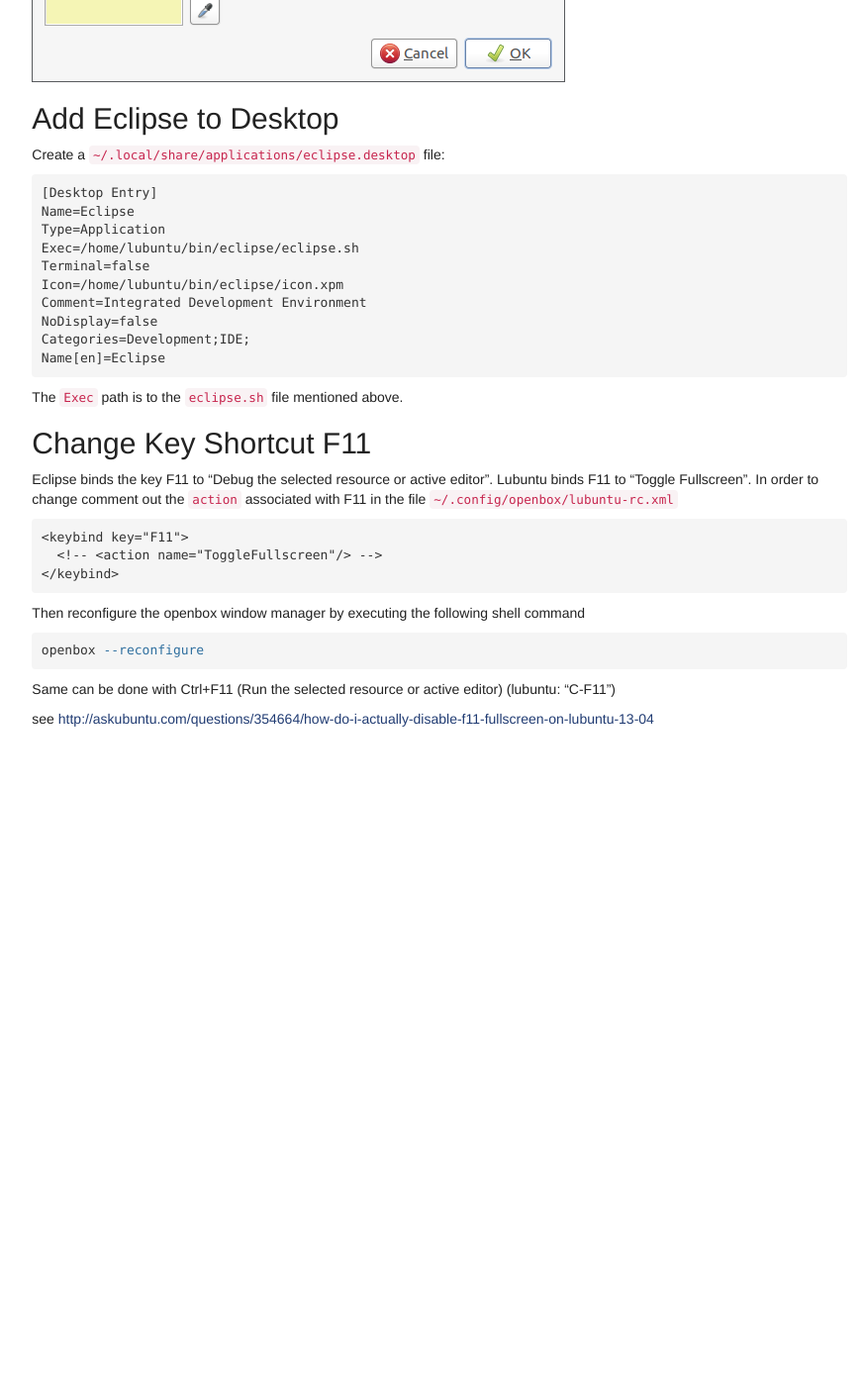
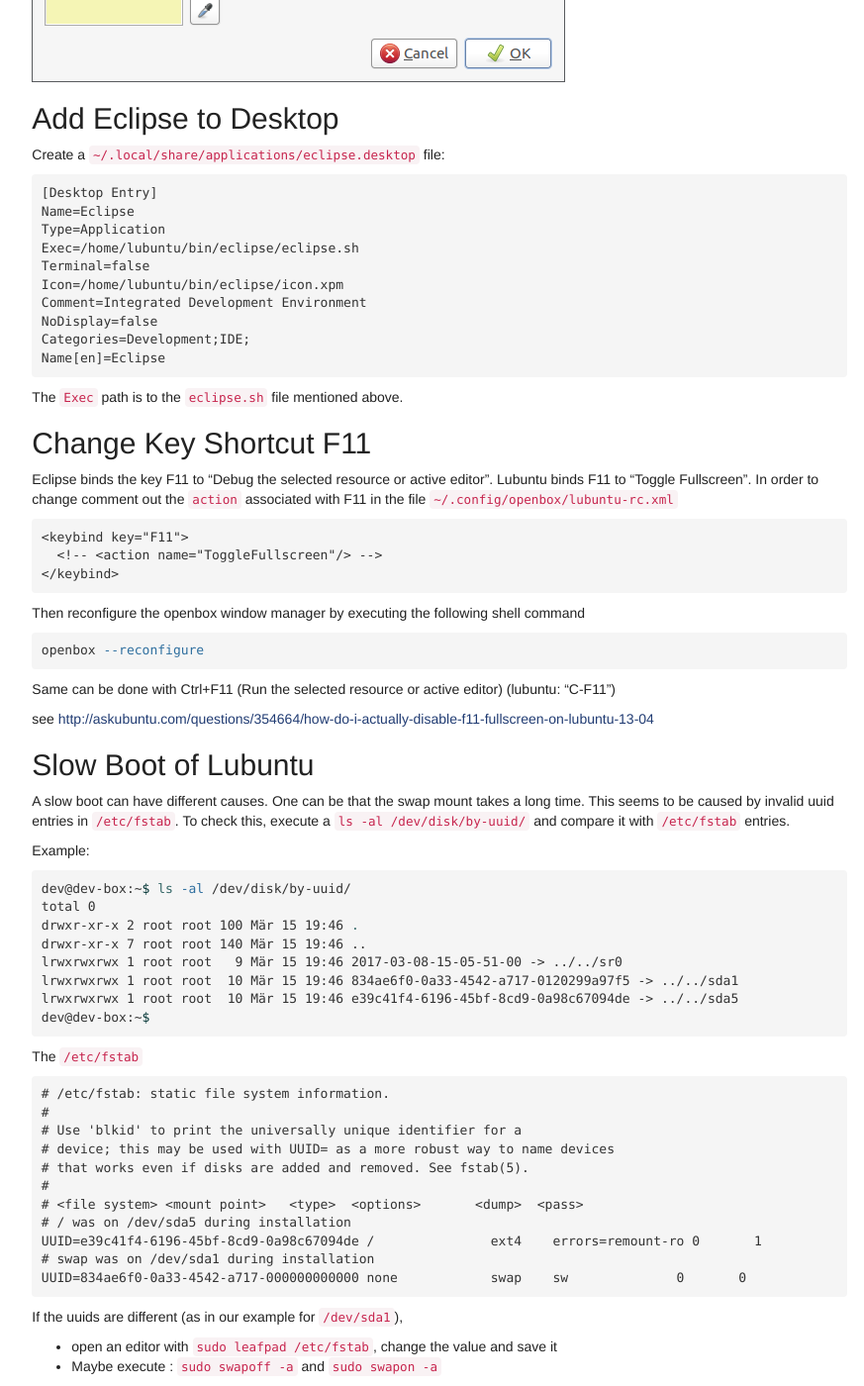
Before and after one commit to LeoNiedermeier/LeoNiedermeier.github.io, a Jekyll site: the page built from _docs/misc/setup_virtual_box_for_development.md, in a window 1280 px wide and 1400 px high, scrolled down 4854 px. Shown: the whole window at 99% size, without its empty margins (196-1069 px from the left). Built offline with Jekyll 4.4.1, drawn with Linux system fonts in a browser that asks for light colours; before the commit the page ends 5600 px from its top, so only the background shows below that.

Commit message:
fix UUID Swap device

```diff
--- a/_docs/misc/setup_virtual_box_for_development.md
+++ b/_docs/misc/setup_virtual_box_for_development.md
@@ -117,3 +117,40 @@ openbox --reconfigure
 Same can be done with Ctrl+F11 (Run the selected resource or active editor) (lubuntu: "C-F11")
 
 see <http://askubuntu.com/questions/354664/how-do-i-actually-disable-f11-fullscreen-on-lubuntu-13-04>
+
+## Slow Boot of Lubuntu
+
+A slow boot can have different causes. One can be that the swap mount takes a long time. This seems to be caused by invalid uuid entries in `/etc/fstab`. To check this, execute a `ls -al /dev/disk/by-uuid/` and compare it with  `/etc/fstab` entries.
+
+Example:
+
+~~~bash
+dev@dev-box:~$ ls -al /dev/disk/by-uuid/
+total 0
+drwxr-xr-x 2 root root 100 Mär 15 19:46 .
+drwxr-xr-x 7 root root 140 Mär 15 19:46 ..
+lrwxrwxrwx 1 root root   9 Mär 15 19:46 2017-03-08-15-05-51-00 -> ../../sr0
+lrwxrwxrwx 1 root root  10 Mär 15 19:46 834ae6f0-0a33-4542-a717-0120299a97f5 -> ../../sda1
+lrwxrwxrwx 1 root root  10 Mär 15 19:46 e39c41f4-6196-45bf-8cd9-0a98c67094de -> ../../sda5
+dev@dev-box:~$
+~~~
+
+The  `/etc/fstab`
+~~~
+# /etc/fstab: static file system information.
+#
+# Use 'blkid' to print the universally unique identifier for a
+# device; this may be used with UUID= as a more robust way to name devices
+# that works even if disks are added and removed. See fstab(5).
+#
+# <file system> <mount point>   <type>  <options>       <dump>  <pass>
+# / was on /dev/sda5 during installation
+UUID=e39c41f4-6196-45bf-8cd9-0a98c67094de /               ext4    errors=remount-ro 0       1
+# swap was on /dev/sda1 during installation
+UUID=834ae6f0-0a33-4542-a717-000000000000 none            swap    sw              0       0
+~~~
+
+If the uuids are different (as in our example for `/dev/sda1`),
+
+* open an editor with  `sudo leafpad /etc/fstab`, change the value and save it
+* Maybe execute : `sudo swapoff -a` and `sudo swapon -a`
```
